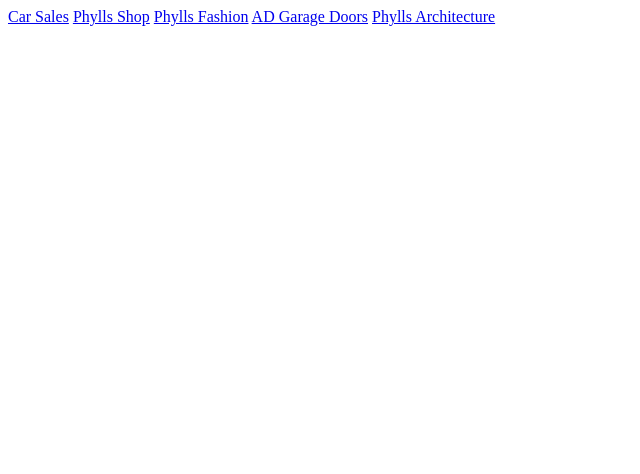
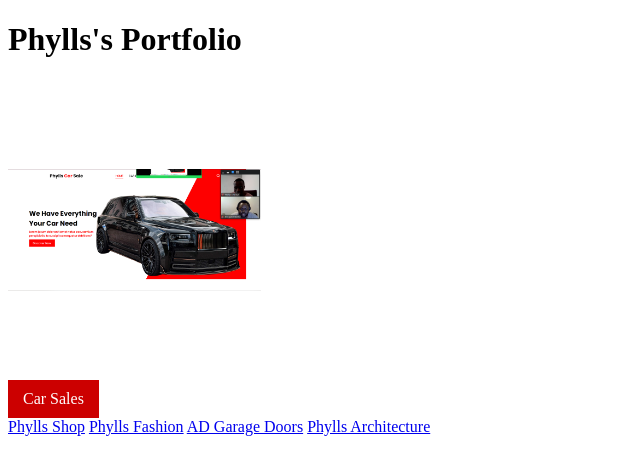
Before and after one commit to phyllscollege/phyllscollege.github.io, a plain HTML site: page index.html in a window 1280 px wide. Shown: the whole page, without its empty margins (0-640 px from the left). Drawn offline with Linux system fonts and the light colour scheme.

Commit message:
testing previews

```diff
--- a/index.html
+++ b/index.html
@@ -4,9 +4,37 @@
     <meta charset="UTF-8">
     <meta name="viewport" content="width=device-width, initial-scale=1.0">
     <title>Phylls Portfolio Websites</title>
+    <style>
+        .preview-grid{
+            display: grid;
+            grid-template-columns: repeat(5, 1fr);
+        }
+        .preview-image img{
+            display: block;
+            width: 100%;
+            height: 300px;
+            object-fit: contain;
+            object-position: center;
+        }
+        .preview-image a{
+            display: inline-block;
+            text-decoration: none;
+            color: white;
+            background: #C00;
+            padding: 10px 15px;
+            font-weight: 300;
+        }
+    </style>
 </head>
 <body>
-    <a href="/car-sales" target="_blank">Car Sales</a>
+    <h1>Phylls's Portfolio</h1>
+    <div class="preview-grid">
+        <div class="preview-image">
+            <img src="previews/car-sales.png" alt="Car Sales">
+            <a href="/car-sales" target="_blank">Car Sales</a>
+        </div>
+    </div>
+
     <a href="/phylls-shop" target="_blank">Phylls Shop</a>
     <a href="/phylls-fashion" target="_blank">Phylls Fashion</a>
     <a href="/ad-garage-doors/" target="_blank">AD Garage Doors</a>
```
Also changed, not shown: previews/car-sales.png (added).
